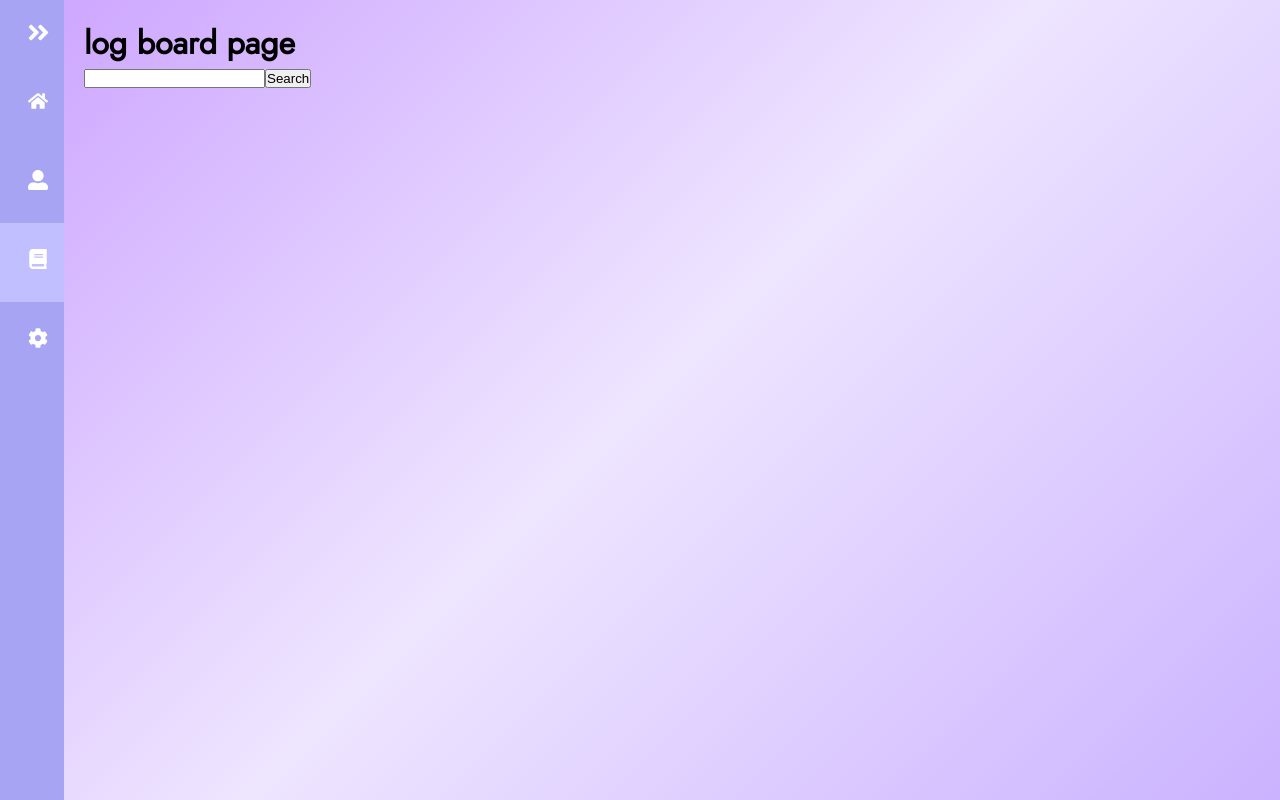
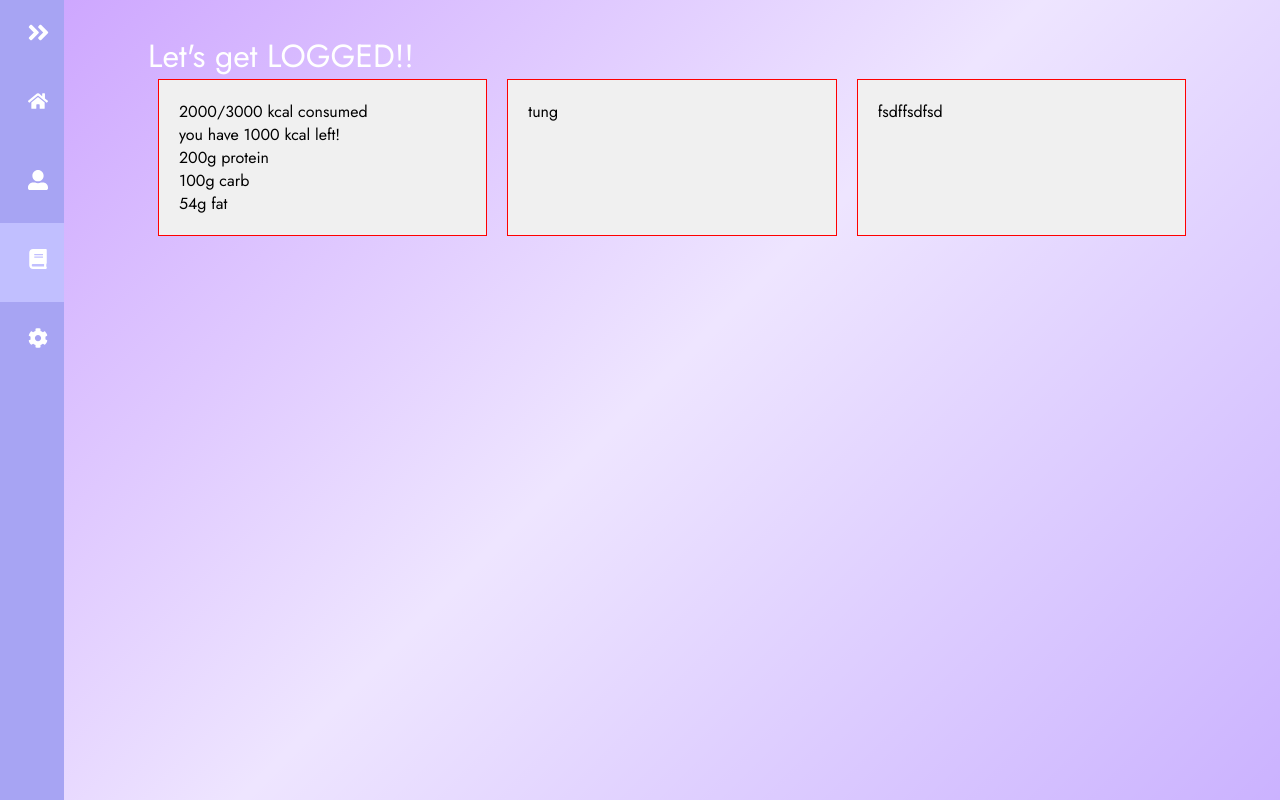
Before and after one commit to tungpham2001/logged, a React (Create React App) app: page /log in a window 1280 px wide. Built offline with nearby package versions, Linux system fonts and the light colour scheme.

Commit message:
made draft for log board

```diff
--- a/package.json
+++ b/package.json
@@ -18,7 +18,7 @@
     "react-circular-progressbar": "^2.1.0",
     "react-dom": "^18.2.0",
     "react-icons": "^4.10.1",
-    "react-router-dom": "^6.14.1",
+    "react-router-dom": "^6.14.2",
     "react-scripts": "5.0.1",
     "web-vitals": "^2.1.4"
   },
--- a/src/page/Home.js
+++ b/src/page/Home.js
@@ -4,6 +4,7 @@ import TempPic from "../images/logged.jpg";
 import { CircularProgressbar } from 'react-circular-progressbar';
 import 'react-circular-progressbar/dist/styles.css';
 import { FullNameContext } from '../FullNameContext';
+import { Link } from "react-router-dom";
 
 const Home = () => {
     const { fullName } = useContext(FullNameContext);
@@ -37,7 +38,9 @@ const Home = () => {
                                 <h3>you have 1000 kcal left!</h3>
                             </div>
                             <div className="log_button">
-                                <button className="log_button_toggle">log in your food</button>
+                                <Link className="log_button_toggle" to="/log">
+                                    log in your food
+                                </Link>
                             </div>
                         </div>
                         <div className="right">
--- a/src/page/LogBoard.js
+++ b/src/page/LogBoard.js
@@ -1,11 +1,33 @@
 import React from 'react';
-import SearchBar from '../component/SearchBar';
+// import SearchBar from '../component/SearchBar';
+import "../style/LogBoard.css";
 
 function LogBoard() {
     return (
-        <div>
-            <h1>log board page</h1>
-            <SearchBar />
+        <div className="log-board-container">
+            <h1 className="master-title">Let's get LOGGED!!</h1>
+            <div className="grid-container">
+                <div className="column log-summary">
+                    <div className="log-calories-progress">
+                        2000/3000 kcal consumed
+                    </div>
+                    <div className="log-progress-reminder">
+                        you have 1000 kcal left!
+                    </div>
+                    <div className="log-nutrition-summary">
+                        <div className="nutrition protein">200g protein</div>
+                        <div className="nutrition carb">100g carb</div>
+                        <div className="nutrition fat">54g fat</div>
+                    </div>
+                </div>
+                <div className="column log-items">
+                    tung
+                </div>
+                <div className="column log-entry">
+                    fsdffsdfsd
+                </div>
+            </div>
+            {/* <SearchBar /> */}
         </div>
     );
   }
--- a/src/style/Home.css
+++ b/src/style/Home.css
@@ -84,6 +84,10 @@
     border-radius: 20px;
     background-color: #3A3A3A;
     color: white;
+}
+
+.log_board_display > .left > .log_button > .log_button_toggle:hover {
+    background-color: #524f4f;
 }
 
 .log_board_display > .right {
--- /dev/null
+++ b/src/style/LogBoard.css
@@ -0,0 +1,26 @@
+.log-board-container {
+    padding: 1vw;
+    padding-left: 5vw;
+    padding-right: 5vw;
+    font-family: 'Jost', sans-serif;
+}
+
+.log-board-container > h1 {
+    font-weight: 400;
+    color: white;
+}
+
+.grid-container {
+    display: flex;
+    justify-content: space-between;
+}
+
+.column.log-summary,
+.column.log-items,
+.column.log-entry {
+    flex: 1;
+    margin: 0 10px;
+    background-color: #f0f0f0;
+    padding: 20px;
+    border: 1px solid red;
+}
```
Also changed, not shown: 1 other file (tests, documents, lock files or other folders).
